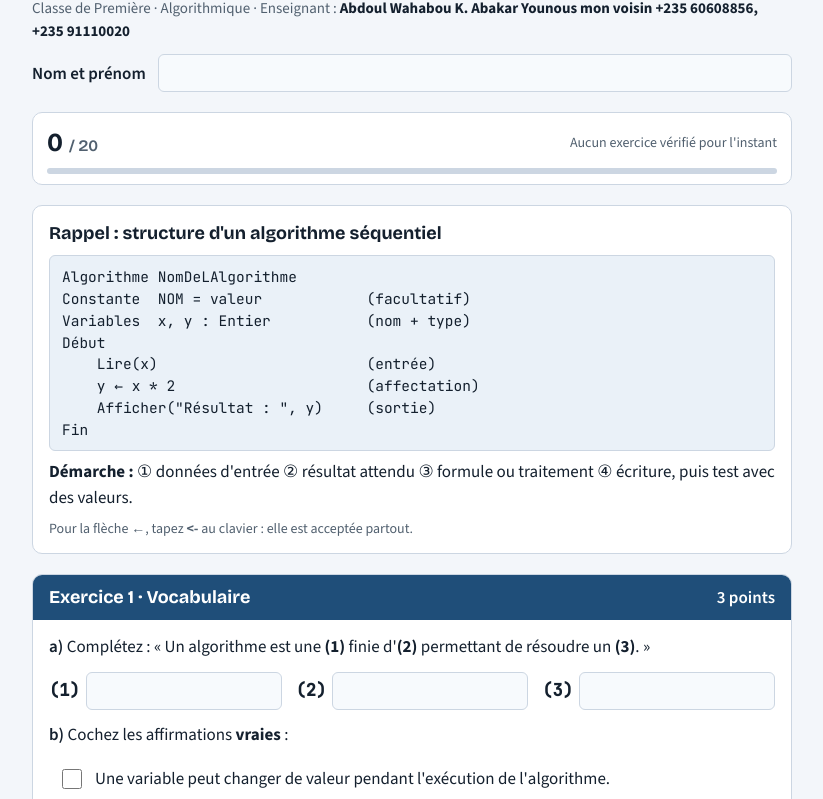
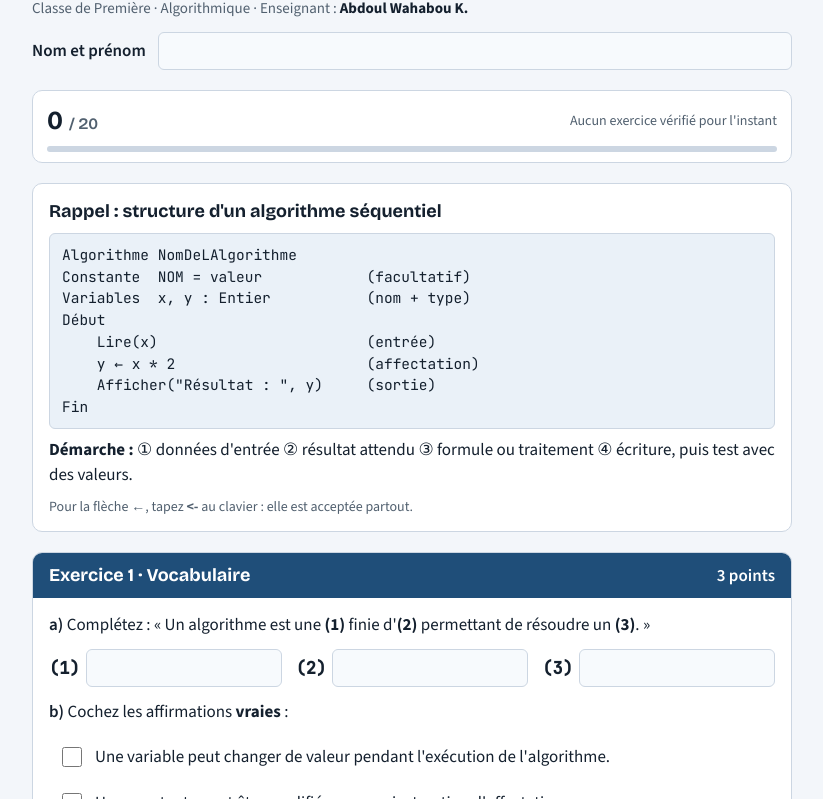
Before and after one commit to AbdoulKidakou/td-algo-premiere, a plain HTML site: page index.html in a window 1280 px wide. Shown: the part 96-895 px from the top of the page, without its empty margins (228-1051 px from the left). Drawn offline with nearby package versions, Linux system fonts and the light colour scheme; a script that the page names is missing.

Commit message:
Update index.html

```diff
--- a/index.html
+++ b/index.html
@@ -105,7 +105,7 @@ footer{color:var(--muted);font-size:14px;text-align:center}
   <header>
     <div class="school">Lycée Classique et Moderne de Ngaoundéré · Département d'informatique</div>
     <h1>TD : construire un algorithme simple</h1>
-    <div class="meta">Classe de Première · Algorithmique · Enseignant : <b>Abdoul Wahabou K.</b>   <b>Abakar Younous mon voisin +235 60608856, +235 91110020</b></div>
+    <div class="meta">Classe de Première · Algorithmique · Enseignant : <b>Abdoul Wahabou K.</b></div>
     <div class="who">
       <label for="nom">Nom et prénom</label>
       <input type="text" id="nom" autocomplete="name" style="font-family:var(--f-body)">
```
